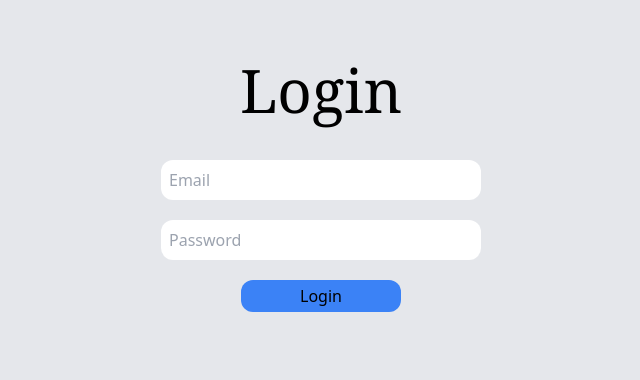
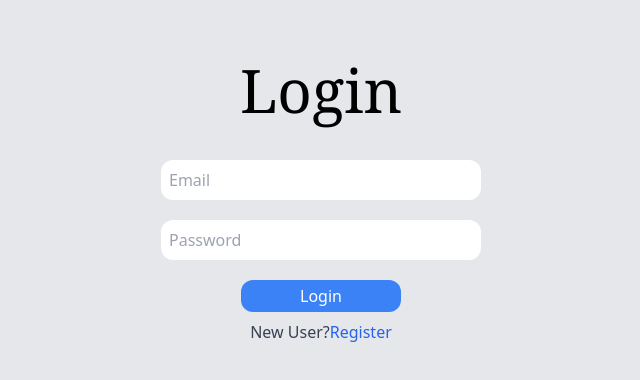
Before and after one commit to anush7384/Todo-Nextjs-React-query, a Next.js app: page /login in a window 1280 px wide. Shown: the top 380 px of the page, without its empty margins (319-959 px from the left). Built offline with nearby package versions, Linux system fonts and the light colour scheme.

Commit message:
general fixes

```diff
--- a/components/Login/LoginPage.js
+++ b/components/Login/LoginPage.js
@@ -1,6 +1,7 @@
 import React, { useState } from "react";
 import { useMutation } from "react-query";
 import { useRouter } from "next/router";
+import Link from "next/link";
 
 import { todoApi } from "../../utils/api";
 import { setCookie } from "../../utils/helper";
@@ -72,11 +73,17 @@ function LoginPage() {
         ></input>
         <div className="flex justify-center">
           <button
-            className="w-40 rounded-xl h-8 mt-5 bg-blue-500"
+            className="w-40 rounded-xl h-8 mt-5 bg-blue-500 text-white"
             onClick={loginHandler}
           >
             {isLoading != true ? "Login" : "Logging in"}
           </button>
+        </div>
+        <div className="mt-2 flex justify-center text-gray-700">
+          New User?
+          <Link href="/signup" className="text-blue-600 outline-none">
+            Register
+          </Link>
         </div>
       </div>
     </div>
```
